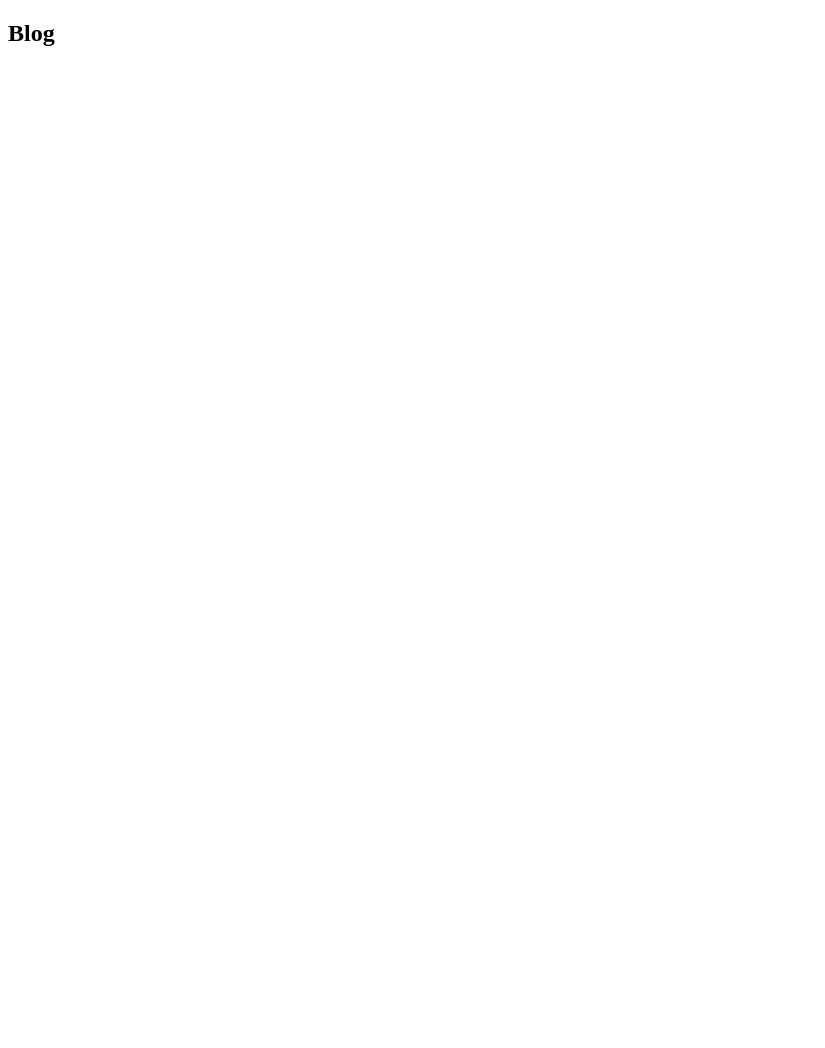
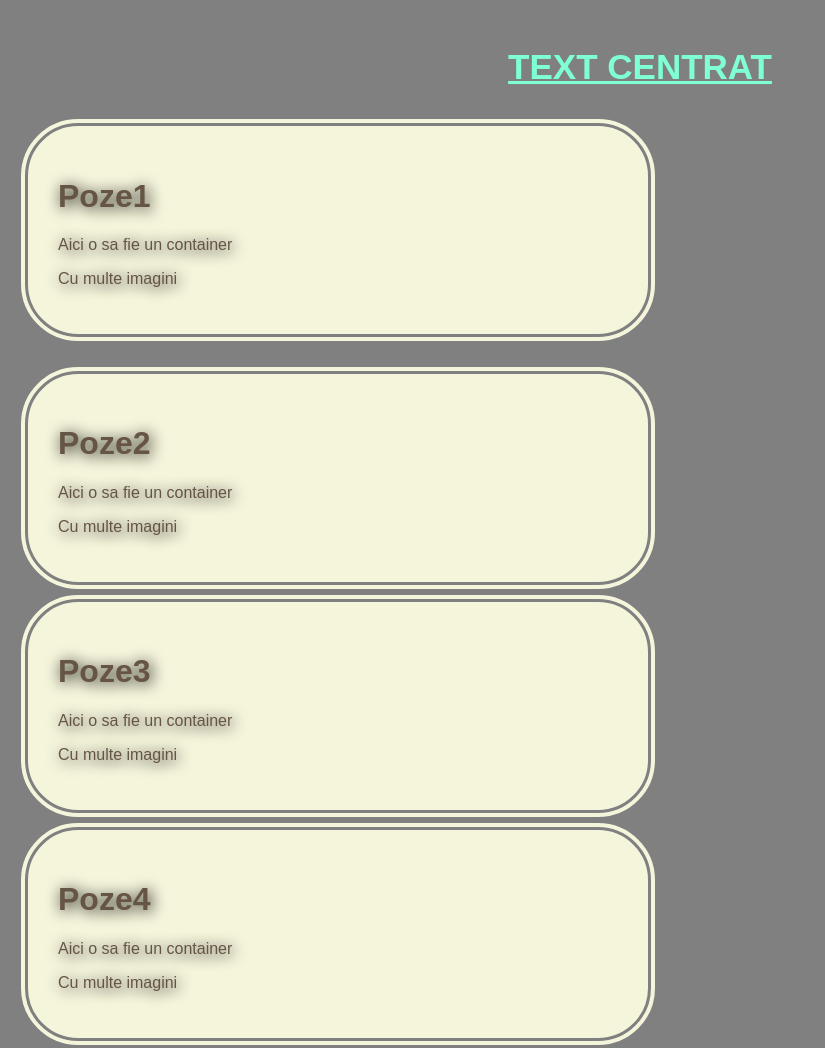
Before and after one commit to danieldumitru77/teme_curs_php, a plain HTML site: page tema_css_pregatirea1/index.html in a window 1280 px wide. Shown: the whole page, without its empty margins (0-825 px from the left). Before the commit the page ends 800 px from the top, so only its background shows below. Drawn offline with Linux system fonts and the light colour scheme.

Commit message:
first finish homework

```diff
--- a/tema_css_pregatirea1/index.html
+++ b/tema_css_pregatirea1/index.html
@@ -3,10 +3,32 @@
 <head>
     <meta charset="UTF-8">
     <meta name="viewport" content="width=device-width, initial-scale=1.0">
-    <title>Tema CSS</title>
+    <title> CSS</title>
+    <link rel="stylesheet" href="style.css">
+
+
 </head>
 <body>
-    <h2>Blog</h2>
+    <h2>Text centrat</h2>
+    <div class="page1">
+         <h1>Poze1</h1>
+         <p>Aici o sa fie un container</p>
+         <p>Cu multe imagini</p>
+    </div><div class="page2">
+         <h1>Poze2</h1>
+         <p>Aici o sa fie un container</p>
+         <p>Cu multe imagini</p>
+    </div>
+    <div class="page3">
+        <h1>Poze3</h1>
+        <p>Aici o sa fie un container</p>
+        <p>Cu multe imagini</p>
+   </div><div class="page4">
+        <h1>Poze4</h1>
+        <p>Aici o sa fie un container</p>
+        <p>Cu multe imagini</p>
+   </div>
+
 
 </body>
 </html>
--- a/tema_css_pregatirea1/style.css
+++ b/tema_css_pregatirea1/style.css
@@ -0,0 +1,68 @@
+body{
+    font-family: Arial, Helvetica, sans-serif;
+    color: #665544;
+    padding:10px;
+    background-color:gray;
+
+}
+h2{
+    color: aquamarine;
+    text-align: center;
+    font-size: 35px;
+    font-weight: 800;
+    text-transform: uppercase;
+    text-decoration: underline;
+
+}
+.page1 {
+    position:inherit;
+    float: left;
+    background-color: beige;
+    border : 10px double gray;
+    border-radius:60px ;
+    padding:inherit;
+    text-shadow: 2px 2px 15px black;
+    width:45%;
+    padding: 30px;
+    margin-right: 20px;
+    margin-bottom: 20px;
+
+}
+.page2 {
+    position: relative;
+    float: left;
+    background-color: beige;
+    border : 10px double gray;
+    border-radius:60px ;
+
+    text-shadow: 2px 2px 15px black;
+    width:45%;
+    padding: 30px;
+
+
+}
+.page3 {
+    position: relative;
+    float: left;
+    background-color: beige;
+    border : 10px double gray;
+    border-radius:60px ;
+    padding:inherit;
+    text-shadow: 2px 2px 15px black;
+    width:45%;
+    padding: 30px;
+    margin-right:20px ;
+
+}
+.page4 {
+    position: relative;
+    float: left;
+    background-color: beige;
+    border : 10px double gray;
+    border-radius:60px ;
+    padding: 30px;
+    text-shadow: 2px 2px 15px black;
+    width:45%;
+
+
+}
```
